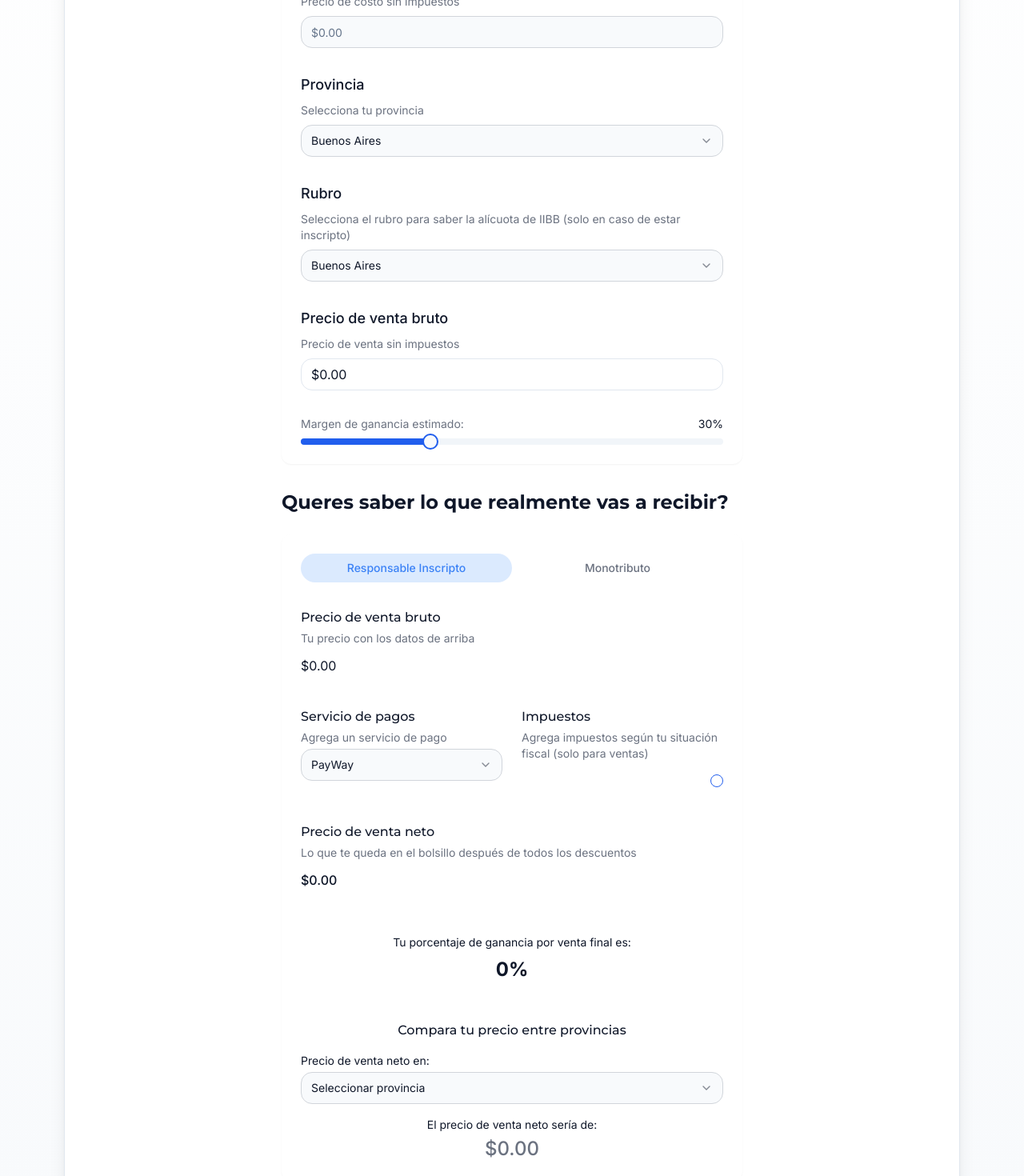
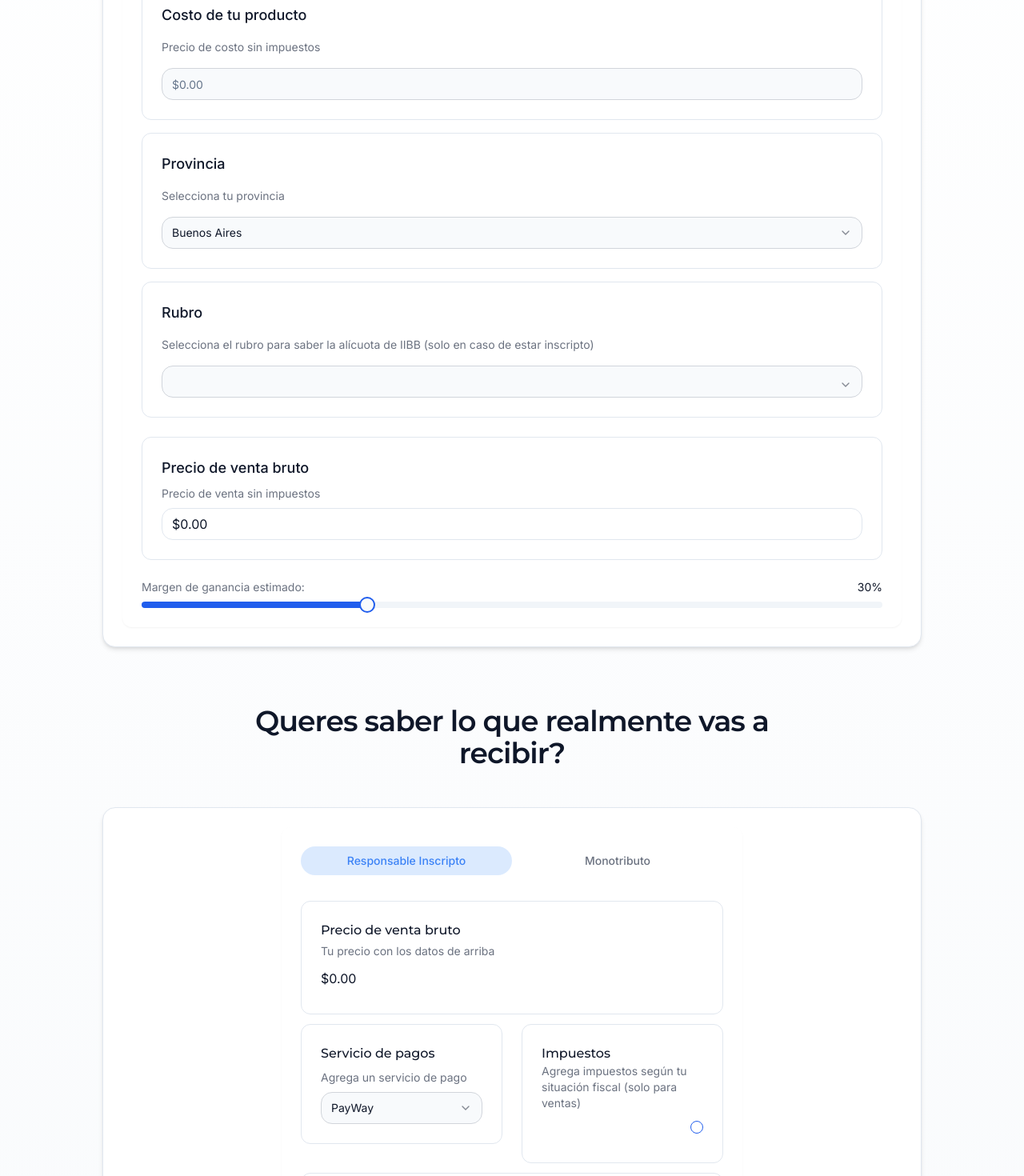
Before and after one commit to franciscopassarelli/coste-final-calculadora, a React (Vite) app: page / in a window 1280 px wide. Shown: the part 1280-2750 px from the top of the page at 80% size. Built offline with nearby package versions, Linux system fonts and the light colour scheme.

Commit message:
product-results-v-3

```diff
--- a/src/components/MonotributoSelect.jsx
+++ b/src/components/MonotributoSelect.jsx
@@ -72,7 +72,7 @@ export default function MonotributoSelect() {
               <SelectValue placeholder="Buenos Aires" />
             </SelectTrigger>
             <SelectContent>
-              <SelectItem value="buenos-aires">Buenos Aires</SelectItem>
+
               <SelectItem value="comercio">Comercio</SelectItem>
               <SelectItem value="servicios">Servicios</SelectItem>
             </SelectContent>
--- a/src/components/product-pricing-calculator-page.tsx
+++ b/src/components/product-pricing-calculator-page.tsx
@@ -1,3 +1,5 @@
+
+
 "use client"
 
 import { useState, useEffect } from "react"
@@ -11,6 +13,7 @@ export default function ProductPricingPage() {
   const [selectedCategory, setSelectedCategory] = useState("Buenos Aires")
   const [grossSellingPrice, setGrossSellingPrice] = useState(0)
   const [profitMargin, setProfitMargin] = useState(30)
+  const [monotributoCategory, setMonotributoCategory] = useState("A")
 
   // Calculate gross selling price based on product cost and profit margin
   useEffect(() => {
@@ -23,7 +26,8 @@ export default function ProductPricingPage() {
   }, [productCost, profitMargin])
 
   return (
-    <div className="container mx-auto py-8 px-4">
+   <div className="container mx-auto py-8 px-4 flex flex-col gap-6">
+  <div className="bg-white p-6 rounded-lg shadow-md border">
       <ProductPricingCalculator
         activeTab={activeTab}
         setActiveTab={setActiveTab}
@@ -36,7 +40,17 @@ export default function ProductPricingPage() {
         grossSellingPrice={grossSellingPrice}
         profitMargin={profitMargin}
         setProfitMargin={setProfitMargin}
+        monotributoCategory={monotributoCategory}
+        setMonotributoCategory={setMonotributoCategory}
       />
+
+      </div>
+  <div className="max-w-3xl mx-auto text-center mt-12 animate-fade-in">
+       <h2 className="text-3xl md:text-4xl font-display font-semibold tracking-tight mb-6">
+       Queres saber lo que realmente vas a recibir?
+       </h2>
+     </div>
+  <div className="bg-white p-6 rounded-lg shadow-md border">
 
       <ProductPricingResults
         productCost={productCost}
@@ -45,7 +59,9 @@ export default function ProductPricingPage() {
         grossSellingPrice={grossSellingPrice}
         profitMargin={profitMargin}
         activeTab={activeTab}
+        monotributoCategory={monotributoCategory}
       />
+    </div>
     </div>
   )
 }
--- a/src/components/product-pricing-calculator.tsx
+++ b/src/components/product-pricing-calculator.tsx
@@ -1,7 +1,8 @@
 "use client"
-import { Slider } from "@/components/ui/slider"
+
 import { Input } from "@/components/ui/input"
 import { Select, SelectContent, SelectItem, SelectTrigger, SelectValue } from "@/components/ui/select"
+import { Slider } from "@/components/ui/slider"
 
 interface ProductPricingCalculatorProps {
   activeTab: string
@@ -15,6 +16,8 @@ interface ProductPricingCalculatorProps {
   grossSellingPrice: number
   profitMargin: number
   setProfitMargin: (margin: number) => void
+  monotributoCategory: string
+  setMonotributoCategory: (category: string) => void
 }
 
 export default function ProductPricingCalculator({
@@ -29,9 +32,11 @@ export default function ProductPricingCalculator({
   grossSellingPrice,
   profitMargin,
   setProfitMargin,
+  monotributoCategory,
+  setMonotributoCategory,
 }: ProductPricingCalculatorProps) {
   return (
-    <div className="max-w-xl mx-auto p-6 bg-white rounded-xl shadow-sm">
+    <div className="mx-auto p-6 bg-white rounded-xl shadow-sm">
       {/* Tabs */}
       <div className="flex mb-8">
         <button
@@ -52,10 +57,12 @@ export default function ProductPricingCalculator({
         </button>
       </div>
 
-      {/* Form */}
-      <div className="space-y-8">
-        {/* Product Cost */}
+      {activeTab === "responsable" ? (
+        /* Responsable Inscripto Form */
+        <div className="space-y-4">
+
         <div className="space-y-2">
+        <div className="calculator-section space-y-4">
           <label className="block text-lg font-medium">Costo de tu producto</label>
           <p className="text-sm text-gray-500">Precio de costo sin impuestos</p>
           <Input
@@ -66,9 +73,11 @@ export default function ProductPricingCalculator({
             onChange={(e) => setProductCost(Number.parseFloat(e.target.value) || 0)}
           />
         </div>
+        </div>
 
-        {/* Province */}
+
         <div className="space-y-2">
+        <div className="calculator-section space-y-4">
           <label className="block text-lg font-medium">Provincia</label>
           <p className="text-sm text-gray-500">Selecciona tu provincia</p>
           <Select value={selectedProvince} onValueChange={setSelectedProvince}>
@@ -82,33 +91,37 @@ export default function ProductPricingCalculator({
             </SelectContent>
           </Select>
         </div>
+        </div>
 
-        {/* Category */}
-        <div className="space-y-2">
+
+        <div className="space-y-6">
+        <div className="calculator-section space-y-4">
           <label className="block text-lg font-medium">Rubro</label>
-          <p className="text-sm text-gray-500">
+          <p className="space-y-2 text-sm text-gray-500">
             Selecciona el rubro para saber la alícuota de IIBB (solo en caso de estar inscripto)
           </p>
           <Select value={selectedCategory} onValueChange={setSelectedCategory}>
-            <SelectTrigger className="w-full border-gray-300">
+            <SelectTrigger className="w-full space-y-2 border-gray-300">
               <SelectValue placeholder="Buenos Aires" />
             </SelectTrigger>
             <SelectContent>
-              <SelectItem value="Buenos Aires">Buenos Aires</SelectItem>
+
               <SelectItem value="Comercio">Comercio</SelectItem>
               <SelectItem value="Servicios">Servicios</SelectItem>
             </SelectContent>
           </Select>
         </div>
 
-        {/* Gross Selling Price */}
+        <div className="calculator-section">
         <div className="space-y-2">
+
           <label className="block text-lg font-medium">Precio de venta bruto</label>
           <p className="text-sm text-gray-500">Precio de venta sin impuestos</p>
           <div className="h-10 flex items-center border rounded-md px-3">${grossSellingPrice.toFixed(2)}</div>
         </div>
+        </div>
 
-        {/* Profit Margin Slider */}
+
         <div className="space-y-2">
           <div className="flex justify-between items-center">
             <label className="block text-sm text-gray-500">Margen de ganancia estimado:</label>
@@ -123,6 +136,123 @@ export default function ProductPricingCalculator({
           />
         </div>
       </div>
+      </div>
+      ) : (
+        /* Monotributo Form */
+        <div className="grid grid-cols-1 md:grid-cols-2 gap-6">
+          {/* Left Column */}
+
+          <div className="space-y-6">
+            {/* Product Cost */}
+            <div className="calculator-section space-y-4">
+            <div className="space-y-2">
+
+              <label className="block text-lg font-medium">Costo de tu producto</label>
+              <p className="text-sm text-gray-500">Precio de costo sin impuestos</p>
+              <Input
+                type="number"
+                className="w-full border-gray-300 rounded-md"
+                placeholder="$0.00"
+                value={productCost || ""}
+                onChange={(e) => setProductCost(Number.parseFloat(e.target.value) || 0)}
+              />
+              </div>
+            </div>
+
+            {/* Province */}
+            <div className="calculator-section space-y-4">
+            <div className="space-y-2">
+              <label className="block text-lg font-medium">Provincia</label>
+              <p className="text-sm text-gray-500">Selecciona tu provincia</p>
+              <Select value={selectedProvince} onValueChange={setSelectedProvince}>
+                <SelectTrigger className="w-full border-gray-300">
+                  <SelectValue placeholder="Buenos Aires" />
+                </SelectTrigger>
+                <SelectContent>
+                  <SelectItem value="Buenos Aires">Buenos Aires</SelectItem>
+                  <SelectItem value="Córdoba">Córdoba</SelectItem>
+                  <SelectItem value="Santa Fe">Santa Fe</SelectItem>
+                </SelectContent>
+              </Select>
+            </div>
+            </div>
+
+            {/* Category */}
+            <div className="calculator-section">
+            <div className="space-y-2">
+
+              <label className="block text-lg font-medium">Rubro</label>
+              <p className="text-sm text-gray-500">
+                Selecciona tu actividad para saber la alícuota (En esta fase no están todas las actividades)
+              </p>
+              <Select value={selectedCategory} onValueChange={setSelectedCategory}>
+                <SelectTrigger className="w-full border-gray-300">
+                  <SelectValue placeholder="Buenos Aires" />
+                </SelectTrigger>
+                <SelectContent>
+
+                  <SelectItem value="Comercio">Comercio</SelectItem>
+                  <SelectItem value="Servicios">Servicios</SelectItem>
+                </SelectContent>
+              </Select>
+            </div>
+            </div>
+
+            {/* Monotributo Category */}
+            <div className="space-y-2">
+            <div className="calculator-section space-y-2">
+              <label className="block text-lg font-medium">Categoría monotributo</label>
+              <p className="text-sm text-gray-500">
+                El valor final de la categoría será dividido en 30 días para ser sumado al costo que ingresen
+              </p>
+              <Select value={monotributoCategory} onValueChange={setMonotributoCategory}>
+                <SelectTrigger className="w-full border-gray-300">
+                  <SelectValue placeholder="A" />
+                </SelectTrigger>
+                <SelectContent>
+                  <SelectItem value="A">A</SelectItem>
+                  <SelectItem value="B">B</SelectItem>
+                  <SelectItem value="C">C</SelectItem>
+                  <SelectItem value="D">D</SelectItem>
+                  <SelectItem value="E">E</SelectItem>
+                  <SelectItem value="F">F</SelectItem>
+                  <SelectItem value="G">G</SelectItem>
+                  <SelectItem value="H">H</SelectItem>
+                </SelectContent>
+              </Select>
+            </div>
+          </div>
+          </div>
+
+          {/* Right Column */}
+          <div className="space-y-2">
+            {/* Gross Selling Price */}
+            <div className="space-y-2">
+            <div className="calculator-section space-y-2">
+              <label className="block text-lg font-medium">Precio de venta bruto</label>
+              <p className="text-sm text-gray-500">Este es tu precio de venta bruto estimado</p>
+              <div className="h-10 flex items-center border rounded-md px-3">${grossSellingPrice.toFixed(2)}</div>
+                {/* Profit Margin Slider */}
+            <div className="space-y-6 mt-auto">
+              <div className="flex justify-between items-center">
+                <label className="block text-sm text-gray-500">Margen de ganancia pretendido:</label>
+                <span className="text-sm">{profitMargin}%</span>
+              </div>
+              <Slider
+                value={[profitMargin]}
+                max={100}
+                step={1}
+                className="w-full"
+                onValueChange={(value) => setProfitMargin(value[0])}
+              />
+            </div>
+            </div>
+          </div>
+
+
+          </div>
+        </div>
+      )}
     </div>
   )
 }
--- a/src/components/product-pricing-results.tsx
+++ b/src/components/product-pricing-results.tsx
@@ -11,6 +11,7 @@ interface ProductPricingResultsProps {
   grossSellingPrice?: number
   profitMargin?: number
   activeTab?: string
+  monotributoCategory?: string
 }
 
 export default function ProductPricingResults({
@@ -20,6 +21,7 @@ export default function ProductPricingResults({
   grossSellingPrice = 0,
   profitMargin = 30,
   activeTab = "responsable",
+  monotributoCategory = "A",
 }: ProductPricingResultsProps) {
   const [paymentService, setPaymentService] = useState("payway")
   const [taxesEnabled, setTaxesEnabled] = useState(false)
@@ -39,8 +41,25 @@ export default function ProductPricingResults({
     }
 
     // Apply taxes if enabled (assuming 21% VAT for Responsable Inscripto)
-    if (taxesEnabled && activeTab === "responsable") {
-      netPrice = netPrice / 1.21 // Remove 21% VAT
+    if (taxesEnabled) {
+      if (activeTab === "responsable") {
+        netPrice = netPrice / 1.21 // Remove 21% VAT
+      } else if (activeTab === "monotributo") {
+        // For monotributo, add the monthly fee divided by 30 days
+        const monotributoFees = {
+          A: 6000,
+          B: 11000,
+          C: 15000,
+          D: 24000,
+          E: 35000,
+          F: 48000,
+          G: 65000,
+          H: 90000,
+        }
+
+        const dailyFee = (monotributoFees[monotributoCategory as keyof typeof monotributoFees] || 6000) / 30
+        netPrice = netPrice - dailyFee
+      }
     }
 
     setNetSellingPrice(netPrice)
@@ -55,11 +74,10 @@ export default function ProductPricingResults({
 
     // Set comparison price (simplified)
     setCompareNetPrice(netPrice * 0.95) // Just an example - would vary by province
-  }, [grossSellingPrice, paymentService, taxesEnabled, activeTab, productCost])
+  }, [grossSellingPrice, paymentService, taxesEnabled, activeTab, productCost, monotributoCategory])
 
   return (
-    <div className="max-w-xl mx-auto mt-8">
-      <h1 className="text-2xl font-bold mb-6">Queres saber lo que realmente vas a recibir?</h1>
+    <div className="max-w-xl mx-auto">
 
       <div className="bg-white rounded-xl shadow-sm p-6">
         {/* Tabs */}
@@ -81,17 +99,20 @@ export default function ProductPricingResults({
         </div>
 
         {/* Results */}
-        <div className="space-y-8">
+        <div className="space-y-3">
           {/* Gross Selling Price */}
+          <div className="calculator-section space-y-6">
           <div className="space-y-1">
             <h3 className="font-medium">Precio de venta bruto</h3>
             <p className="text-sm text-gray-500">Tu precio con los datos de arriba</p>
             <div className="h-10 flex items-center">${grossSellingPrice.toFixed(2)}</div>
           </div>
+          </div>
 
           {/* Payment Service & Taxes (side by side) */}
           <div className="grid grid-cols-2 gap-6">
             <div className="space-y-1">
+            <div className="calculator-section space-y-2">
               <h3 className="font-medium">Servicio de pagos</h3>
               <p className="text-sm text-gray-500">Agrega un servicio de pago</p>
               <Select value={paymentService} onValueChange={setPaymentService}>
@@ -105,10 +126,16 @@ export default function ProductPricingResults({
                 </SelectContent>
               </Select>
             </div>
+            </div>
 
             <div className="space-y-1">
+            <div className="calculator-section">
               <h3 className="font-medium">Impuestos</h3>
-              <p className="text-sm text-gray-500">Agrega impuestos según tu situación fiscal (solo para ventas)</p>
+              <p className="text-sm text-gray-500">
+                {activeTab === "responsable"
+                  ? "Agrega impuestos según tu situación fiscal (solo para ventas)"
+                  : "Incluir costo diario de monotributo"}
+              </p>
               <div className="h-10 flex items-center justify-end">
                 <Checkbox
                   id="taxes"
@@ -116,24 +143,30 @@ export default function ProductPricingResults({
                   onCheckedChange={(checked) => setTaxesEnabled(checked === true)}
                 />
               </div>
+              </div>
             </div>
           </div>
 
           {/* Net Selling Price */}
           <div className="space-y-1">
+          <div className="calculator-section space-y-2">
             <h3 className="font-medium">Precio de venta neto</h3>
             <p className="text-sm text-gray-500">Lo que te queda en el bolsillo después de todos los descuentos</p>
             <div className="h-10 flex items-center font-medium">${netSellingPrice.toFixed(2)}</div>
           </div>
+          </div>
 
           {/* Profit Percentage */}
           <div className="text-center py-4">
+          <div className="calculator-section space-y-4">
             <p className="text-sm mb-2">Tu porcentaje de ganancia por venta final es:</p>
             <p className="text-2xl font-bold">{finalProfitPercentage}%</p>
           </div>
+          </div>
 
           {/* Compare Prices */}
-          <div className="space-y-4">
+          <div className="space-y-1">
+          <div className="calculator-section space-y-4">
             <h3 className="font-medium text-center">Compara tu precio entre provincias</h3>
 
             <div className="space-y-1">
@@ -155,6 +188,7 @@ export default function ProductPricingResults({
               <p className="text-2xl font-medium text-gray-500">${compareNetPrice.toFixed(2)}</p>
             </div>
           </div>
+          </div>
         </div>
       </div>
     </div>
--- a/src/pages/Index.tsx
+++ b/src/pages/Index.tsx
@@ -79,12 +79,11 @@ const Index = () => {
 
 </div>
 
-            <div className="rounded-2xl bg-white border border-border shadow-xl animate-slide-up">
 
               <div className="p-6 md:p-8">
                 <ProductPricingPage />
               </div>
-            </div>
+
           </div>
         </section>
 
```
